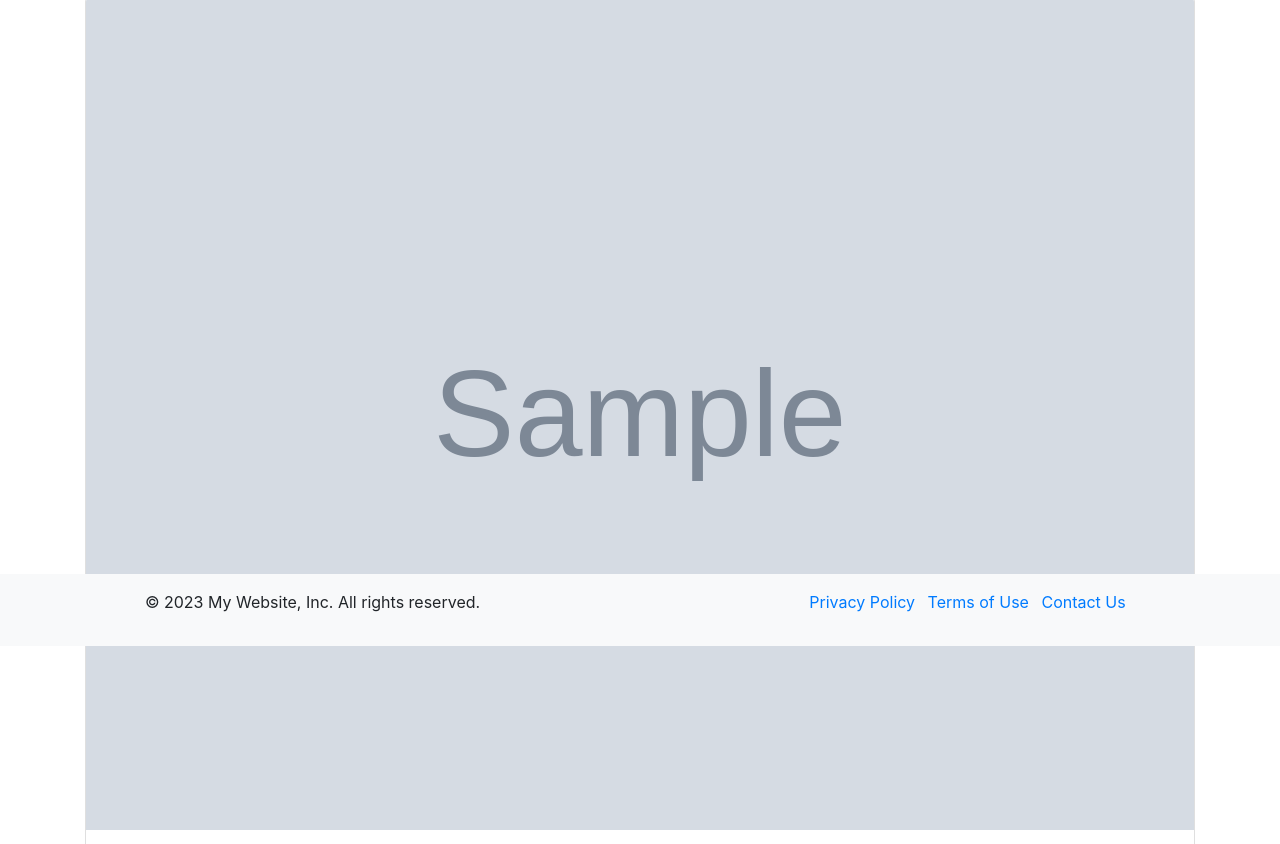
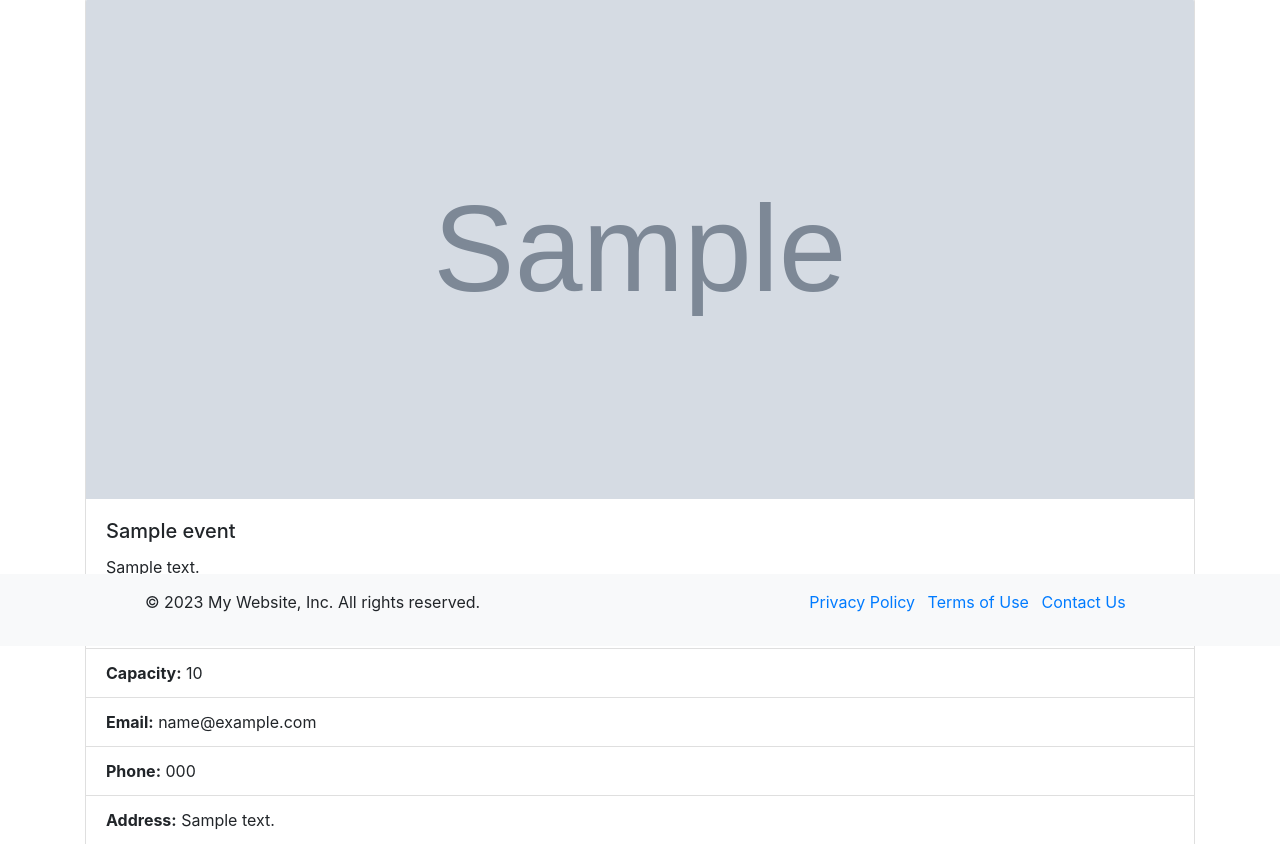
Before and after one commit to ericmenavi/BE18_CR6_Eric_de_Avila, a Symfony app: template templates/events/index.html.twig in a window 1280 px wide. Shown: the part 154-998 px from the top of the page. Run offline with Twig, Linux system fonts and the light colour scheme; the template is opened without the code that fills it: most values are stand-ins (such as "Sample title", 1, 10 or a date in 2020); grey boxes marked "Sample" are stand-in pictures; some libraries are stand-ins or nearby versions.

Commit message:
adjusted height

```diff
--- a/templates/events/index.html.twig
+++ b/templates/events/index.html.twig
@@ -10,7 +10,7 @@
 			{% for event in events %}
 				<div class="col mb-4">
 					<div class="card h-100">
-						<img src="{{ event.image }}" class="card-img-top" alt="{{ event.name }}">
+						<img src="{{ event.image }}" class="card-img-top" style="height: 500px; object-fit: cover;" alt="{{ event.name }}">
 						<div class="card-body">
 							<h5 class="card-title">{{ event.name }}</h5>
 							<p class="card-text">{{ event.description }}</p>
```
